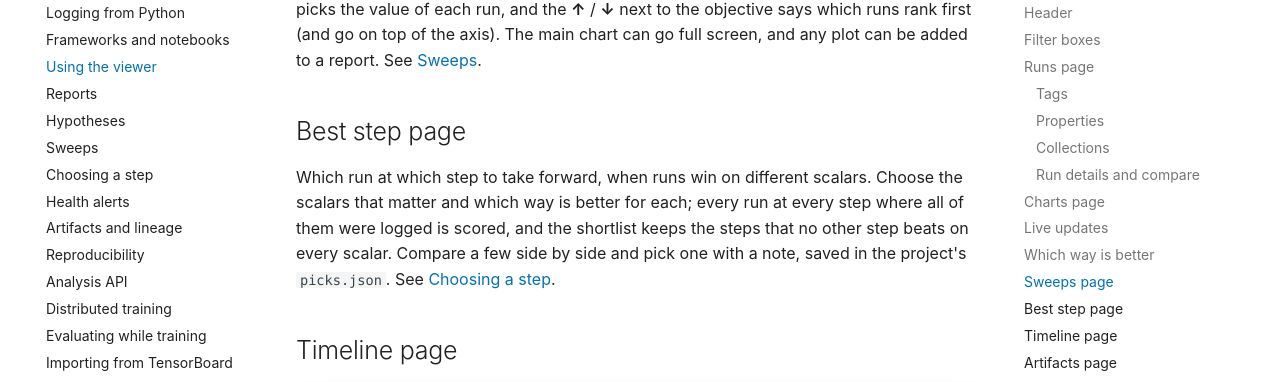
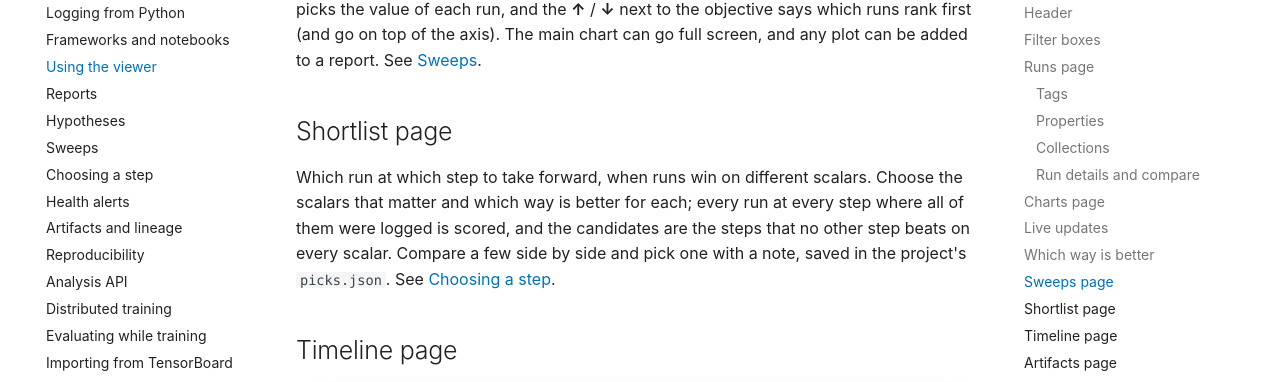
Before and after one commit to eagomez2/nuboard, an MkDocs documentation site: the page built from docs/guide/viewer.md, in a window 1280 px wide and 900 px high, scrolled down 12040 px. Shown: the part 144-526 px from the top of the window. Built offline with MkDocs 1.6.1 and Material for MkDocs 9.7.7, drawn with Linux system fonts in a browser that asks for light colours; comment, search, counter and statistics services are not loaded; some of the changed text lies outside the part shown.

Commit message:
Name the Select page Shortlist and its first tab Candidates
The steps no other step beats are now called candidates in the page's
text, tooltips and the guide, so the page name and the list inside it
no longer share a word. The URL stays #/select.

```diff
--- a/docs/guide/viewer.md
+++ b/docs/guide/viewer.md
@@ -57,7 +57,7 @@ means the same thing on every page:
 | Box | Matches | Also |
 | --- | --- | --- |
 | Runs page filter, Hypotheses run pickers | a run's name, id, status, project, tags (`seeds` or `#seeds`) and notes | |
-| Scalar pickers (the scalar menus on Runs, Sweeps, Media, Hypotheses, Best step, and the focused chart's scalar menu on Charts) | the scalar's name | ↑ ↓ and Enter pick, Esc closes |
+| Scalar pickers (the scalar menus on Runs, Sweeps, Media, Hypotheses, Shortlist, and the focused chart's scalar menu on Charts) | the scalar's name | ↑ ↓ and Enter pick, Esc closes |
 | Charts **Filter scalars** | the scalar's name | each word is a regular expression |
 | Charts legend filter | a series' label, its runs' names and their settings, such as `lr=3e-4` | |
 | Media **Filter keys** | the media key | each word is a regular expression |
@@ -92,7 +92,7 @@ matches as plain text, so typing never empties the page.
   the URL as `find`).
 - **Selection**: tick runs to **Star**, **Archive**, **Mark reviewed**,
   edit their **Tags**, **Properties** or **Collection**, open them in
-  **Charts**, **Media**, **Sweeps**, **Best step** or **Timeline**, or
+  **Charts**, **Media**, **Sweeps**, **Shortlist** or **Timeline**, or
   **Compare** up to eight of them
   (the button reads **Details** with one run ticked, and opens its details).
   These actions sit in a bar that floats at the bottom of the window once a
@@ -266,7 +266,7 @@ For a single run there are more tabs:
 The first five tabs show in the row; the rest are in the **⋮** menu at its
 end (the open tab always shows), so the row and the settings filter stay on
 one line on a laptop screen. The same menu has **Charts**, **Media**,
-**Sweeps**, **Best step** and **Timeline**, which open those pages with only the
+**Sweeps**, **Shortlist** and **Timeline**, which open those pages with only the
 run (or the compared runs), as the selection bar does, without ticking checkboxes.
 
 With two to eight runs selected, **Compare** shows the same tabs side by side:
@@ -490,12 +490,12 @@ axis).
 The main chart can go full screen, and any plot can be added to a report. See
 [Sweeps](sweeps.md).
 
-## Best step page
+## Shortlist page
 
 Which run at which step to take forward, when runs win on different scalars.
 Choose the scalars that matter and which way is better for each; every run
-at every step where all of them were logged is scored, and the shortlist
-keeps the steps that no other step beats on every scalar. Compare a few side
+at every step where all of them were logged is scored, and the candidates
+are the steps that no other step beats on every scalar. Compare a few side
 by side and pick one with a note, saved in the project's `picks.json`. See
 [Choosing a step](selecting.md).
 
--- a/frontend/src/App.svelte
+++ b/frontend/src/App.svelte
@@ -30,7 +30,7 @@
     { page: 'charts', icon: 'charts', label: 'Charts' },
     { page: 'media', icon: 'media', label: 'Media' },
     { page: 'sweeps', icon: 'sweep', label: 'Sweeps' },
-    { page: 'select', icon: 'flag', label: 'Best step' },
+    { page: 'select', icon: 'flag', label: 'Shortlist' },
     { page: 'timeline', icon: 'timeline', label: 'Timeline' },
     { page: 'artifacts', icon: 'artifact', label: 'Artifacts' },
     { page: 'hypotheses', icon: 'tree', label: 'Hypotheses' },
@@ -41,7 +41,7 @@
     charts: 'Charts',
     media: 'Media',
     sweeps: 'Sweeps',
-    select: 'Best step',
+    select: 'Shortlist',
     timeline: 'Timeline',
     artifacts: 'Artifacts',
     reports: 'Reports',
```
Also changed, not shown: README.md (+1 -1 lines), docs/api/add_artifact.md (+1 -1 lines), docs/changelog.md (+5 -4 lines), docs/guide/selecting.md (+8 -8 lines), docs/index.md (+4 -4 lines), docs/reference/format.md (+2 -2 lines), frontend/src/pages/SelectPage.svelte (+18 -16 lines), 3 other files.
